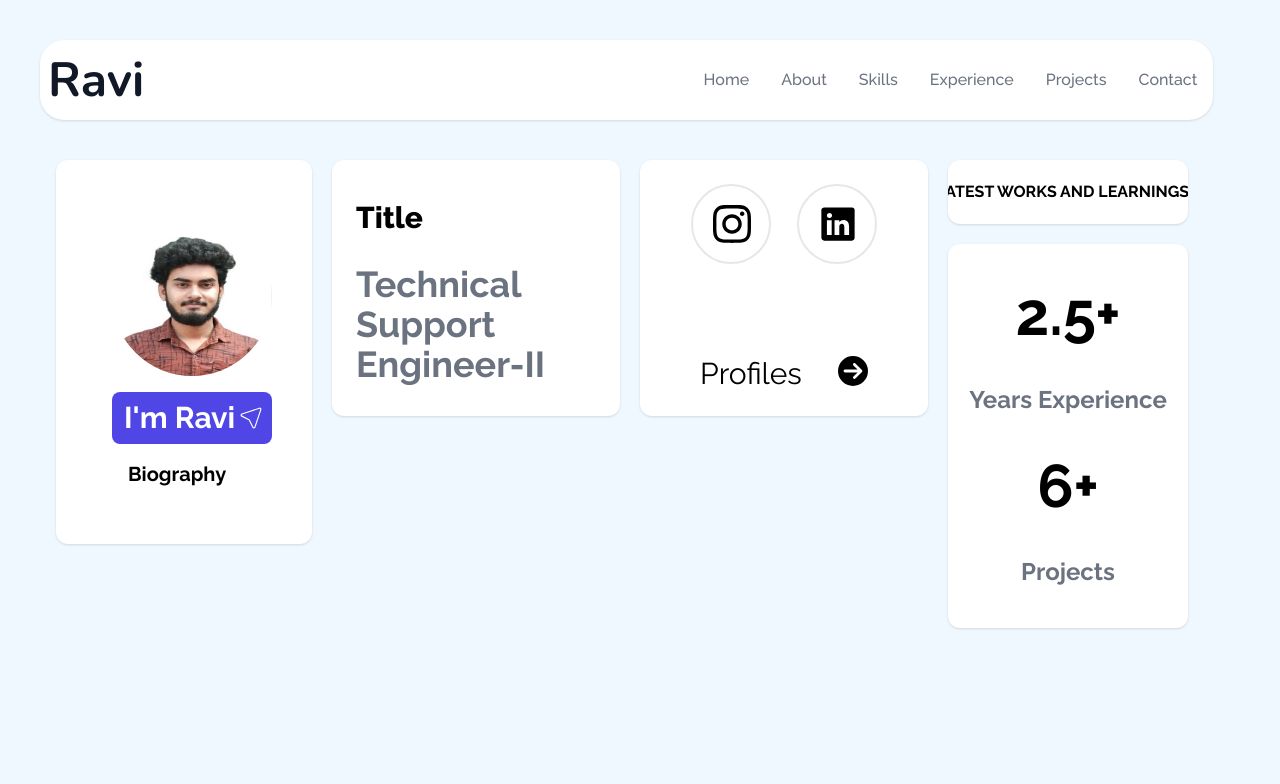
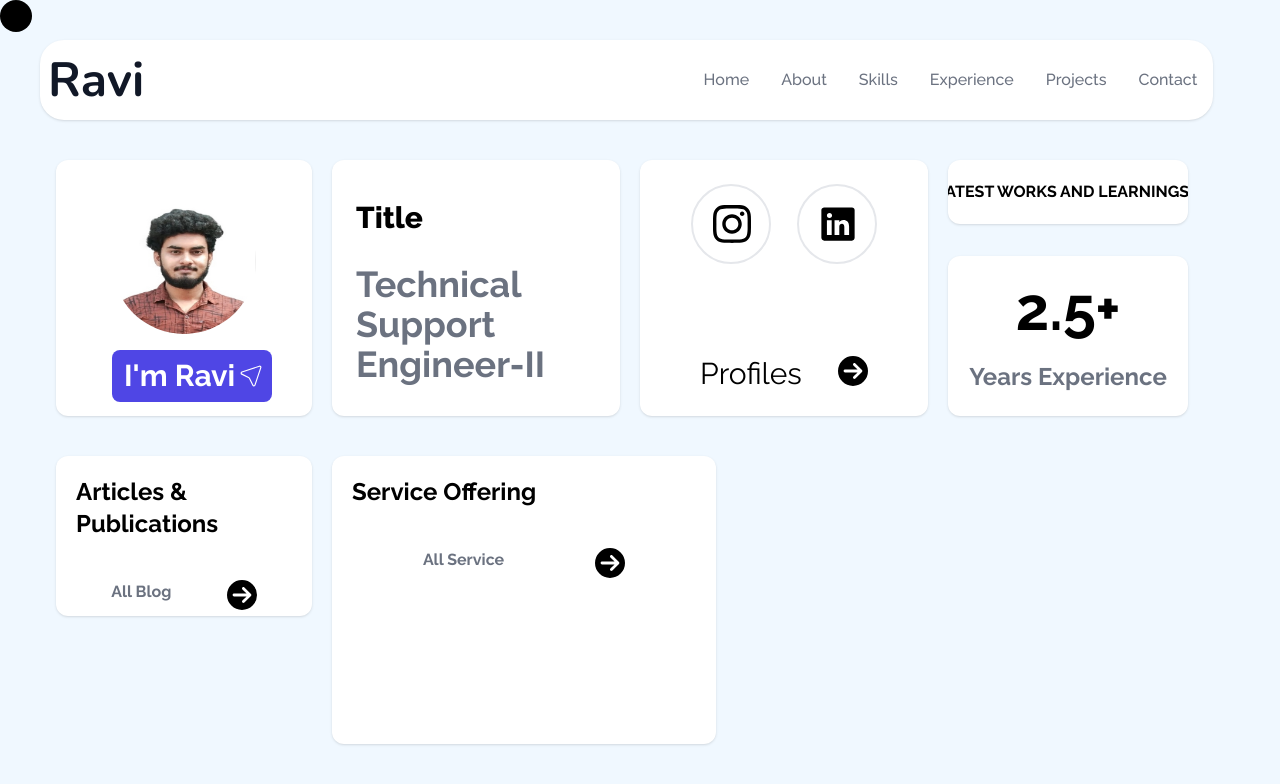
Before and after one commit to ravindranathsingh/portfolio, a React (Create React App) app: page / in a window 1280 px wide. Shown: the top 784 px of the page. Built offline with nearby package versions, Linux system fonts and the light colour scheme.

Commit message:
Added code

```diff
--- a/package.json
+++ b/package.json
@@ -6,6 +6,7 @@
     "@testing-library/jest-dom": "^5.17.0",
     "@testing-library/react": "^13.4.0",
     "@testing-library/user-event": "^13.5.0",
+    "framer-motion": "^11.0.24",
     "react": "^18.2.0",
     "react-dom": "^18.2.0",
     "react-icons": "^5.0.1",
--- a/src/App.js
+++ b/src/App.js
@@ -1,10 +1,40 @@
 import Home from "./components/Home";
 import { BrowserRouter as Router } from 'react-router-dom'
 import NavBar from "./components/NavBar"
+import { useEffect, useState } from "react";
+import { motion } from 'framer-motion'
 
 function App() {
+
+  const [mousePosition, setMousePosition] = useState({
+    x: 0,
+    y: 0
+  })
+
+  useEffect(() => {
+    const mouseMove = e => {
+      setMousePosition({
+        x: e.clientX,
+        y: e.clientY
+      })
+    }
+    window.addEventListener("mousemove", mouseMove)
+
+    return () => {
+      window.removeEventListener("mousemove", mouseMove)
+    }
+  }, [])
+
+  const variant = {
+    default: {
+      x: mousePosition.x - 16,
+      y: mousePosition.y - 16
+    }
+  }
+
   return (
     <div className="App">
+      <motion.div className="w-8 h-8 border-l-black bg-black rounded-full fixed top-0 left-0" variant={variant} animate="default"/>
       <Router>
         <NavBar />
         <Home />
--- a/src/components/Home.jsx
+++ b/src/components/Home.jsx
@@ -8,19 +8,18 @@ import { GoNorthStar } from "react-icons/go";
 
 const Home = () => {
   return (
-    <div className="w-full h-full flex flex-row py-10">
+    <div className="flex flex-col">
 
-      <div className="flex flex-col justify-center bg-white w-64 h-96 pl-14 rounded-xl shadow ml-14">
+      <div className="w-full h-full flex flex-row py-10 md:flex">
+
+      <div className="flex flex-col justify-center bg-white w-64 h-64 pl-14 rounded-xl shadow ml-14">
         <div>
-          <img src={profileDp} alt="display profile" className="w-40 h-40 my-4 rounded-full"/>
+          <img src={profileDp} alt="display profile" className="w-36 h-36 my-4 rounded-full"/>
         </div>
         <div>
           <button className="text-3xl w-40 py-2 pl-3 font-bold rounded-lg bg-indigo-600 flex flex-row text-white">
             I'm Ravi <CiLocationArrow1 className="p-0 m-0 pt-1 size-8"/>
             </button>
-        </div>
-        <div>
-          <button className="text-xl font-bold p-4">Biography</button>
         </div>
       </div>
 
@@ -51,16 +50,40 @@ const Home = () => {
             <p className="font-bold text-1xl pl-3 text-nowrap ease-in duration-500">LATEST WORKS AND LEARNINGS</p>
           </span>
         </div>
-        <div className="bg-white flex flex-col justify-evenly items-center h-96 w-60 ml-5 mt-5 rounded-xl shadow">
+        <div className="bg-white flex flex-col justify-evenly items-center h-40 w-60 ml-5 mt-8 rounded-xl shadow">
           <h3 className="text-6xl font-bold">2.5+</h3>
           <p className="text-2xl font-bold text-gray-500">Years Experience</p>
-          <h3 className="text-6xl font-bold">6+</h3>
-          <p className="text-2xl font-bold text-gray-500">Projects</p>
         </div>
       </div>
+    </div>
 
+    <div className="flex flex-row">
+      <div className="w-64 h-40 bg-white rounded-xl shadow ml-14">
+        <h3 className="p-5 text-2xl font-bold">
+          Articles & Publications
+        </h3>
+        <span className="flex flex-row justify-evenly pt-5">
+          <p className="text-gray-500 font-bold">All Blog</p>
+          <button>
+            <FaCircleArrowRight size={30}/>
+          </button>
+        </span>
+      </div>
+      <div className="w-96 h-72 bg-white rounded-xl shadow ml-5">
+        <h3 className="p-5 text-2xl font-bold">
+          Service Offering
+        </h3>
+        <span className="flex flex-row justify-evenly pt-5">
+          <p className="text-gray-500 font-bold">All Service</p>
+          <button>
+            <FaCircleArrowRight size={30}/>
+          </button>
+        </span>
+      </div>
+    </div>
 
     </div>
+
   )
 }
 
```
Also changed, not shown: 1 other file (tests, documents, lock files or other folders).
